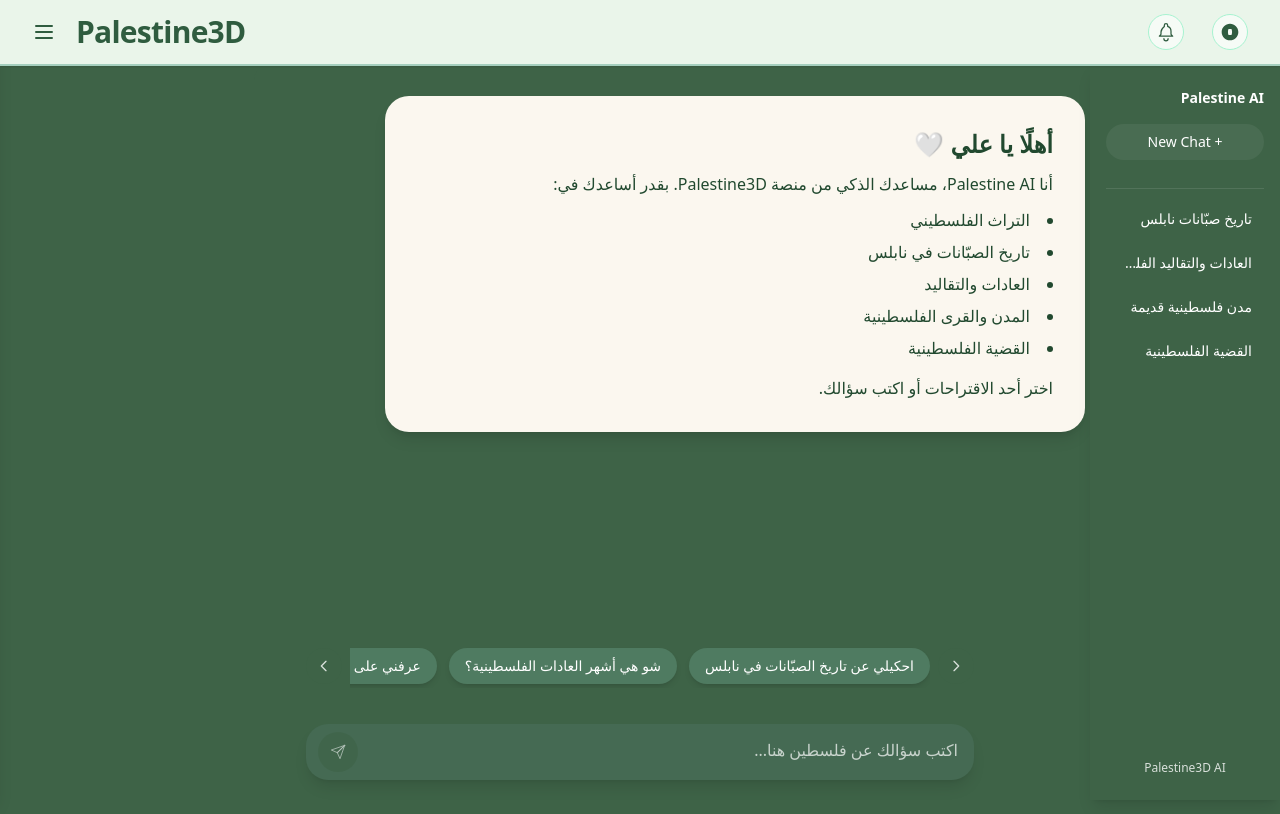
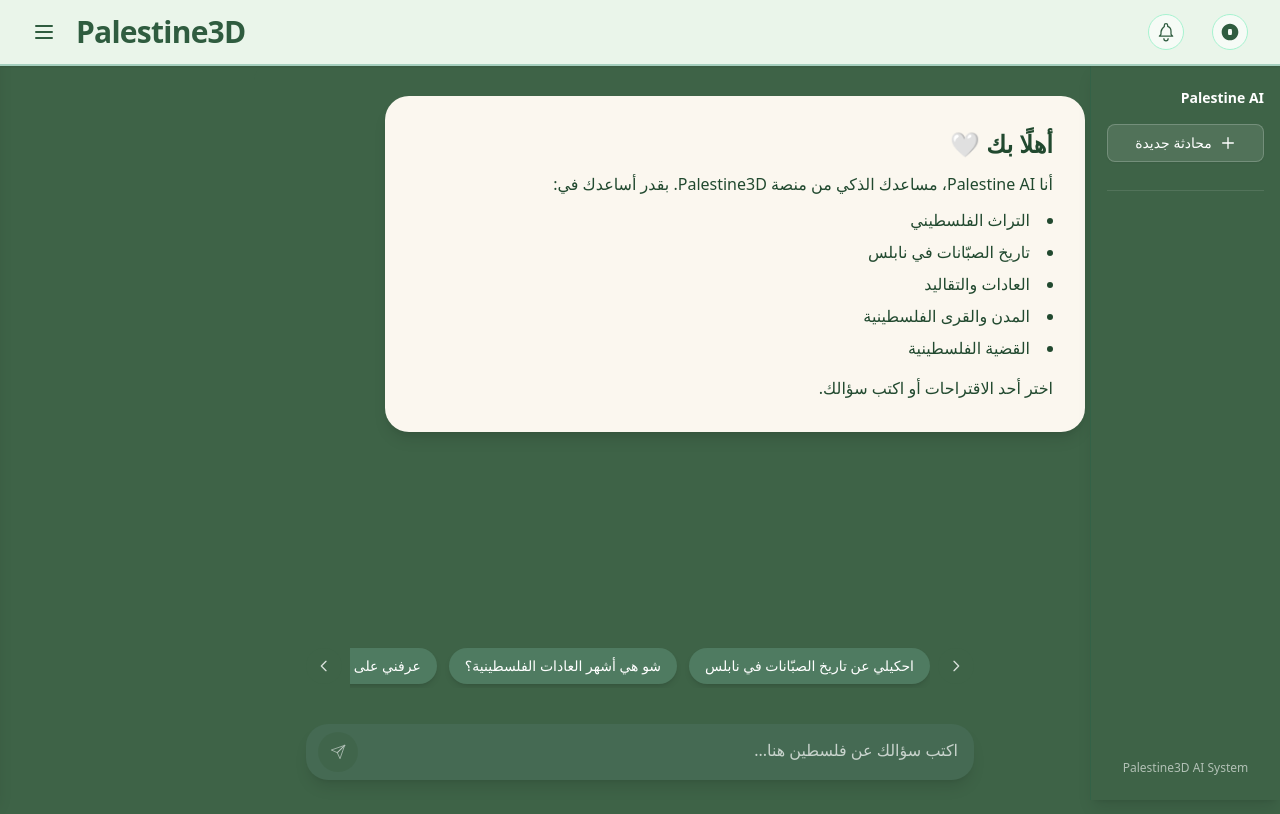
Before and after one commit to alimohsen14/software-graduation-project, a React (Create React App) app: page /palestine-ai in a window 1280 px wide. Shown: the top 814 px of the page. Built offline with nearby package versions, Linux system fonts and the light colour scheme.

Commit message:
feat: enhance AI system with context support, delete modal, and dynamic welcome user

```diff
--- a/src/components/ai/AISidebar.tsx
+++ b/src/components/ai/AISidebar.tsx
@@ -1,26 +1,48 @@
 import React, { useState } from "react";
+
+type Chat = {
+  id: number;
+  title: string;
+  createdAt: string;
+};
 
 interface Props {
   isOpen: boolean;
   toggle: () => void;
+  chats: Chat[];
+  onSelectChat: (id: number) => void;
+  onNewChat: () => void;
+  onDeleteChat: (id: number) => void;
 }
 
 export default function AISidebar({
   isOpen,
   toggle,
+  chats,
+  onSelectChat,
+  onNewChat,
+  onDeleteChat,
 }: Props): React.ReactElement {
-  const [active, setActive] = useState<string | null>(null);
+  // state عشان نعرف أي شات بدنا نحذفه، إذا null يعني فش اشي بده حذف حالياً
+  const [chatToDelete, setChatToDelete] = useState<number | null>(null);
 
-  const items = [
-    "تاريخ صبّانات نابلس",
-    "العادات والتقاليد الفلسطينية",
-    "مدن فلسطينية قديمة",
-    "القضية الفلسطينية",
-  ];
+  // لما يكبس على أيقونة الزبالة
+  const handleDeleteRequest = (e: React.MouseEvent, id: number) => {
+    e.stopPropagation();
+    setChatToDelete(id); // بنفتح المودال لهذا الشات
+  };
+
+  // التأكيد النهائي للحذف
+  const confirmDelete = () => {
+    if (chatToDelete !== null) {
+      onDeleteChat(chatToDelete);
+      setChatToDelete(null); // بنسكر المودال
+    }
+  };
 
   return (
     <>
-      {/* Optional: Backdrop for mobile only when open */}
+      {/* 1. طبقة التظليل للموبايل (لما تفتح القائمة الجانبية) */}
       {isOpen && (
         <div
           className="fixed inset-0 bg-black/50 z-30 md:hidden"
@@ -28,79 +50,162 @@
         />
       )}
 
+      {/* 2. السايد بار نفسه */}
       <aside
-        aria-label="AI Sidebar"
         className={`
         fixed right-0 top-16 h-[calc(100vh-64px)] w-[240px] sm:w-[260px] md:w-[190px]
-        bg-[#3e6347] shadow-lg
-        transform transition-transform duration-300 ease-in-out border-l border-emerald-800/20
-        ${
-          isOpen
-            ? "translate-x-0 z-40 pointer-events-auto"
-            : "translate-x-full z-10 pointer-events-none"
-        }
-        md:translate-x-0 md:pointer-events-auto md:z-30 md:border-none
+        bg-[#3e6347] shadow-lg transition-transform duration-300 border-l border-emerald-800/20
+        ${isOpen ? "translate-x-0 z-40" : "translate-x-full z-10"}
+        md:translate-x-0 md:z-30
       `}
       >
-        <div className="h-full overflow-hidden px-4 py-6 flex flex-col text-white">
-          {/* Header: title + mobile close button */}
+        <div className="h-full px-4 py-6 flex flex-col text-white">
+          {/* الترويسة وزر الإغلاق للموبايل */}
           <div className="flex items-center justify-between mb-4">
             <span className="text-sm font-semibold">Palestine AI</span>
-
-            {/* Close shown on mobile */}
             <button
               onClick={toggle}
-              aria-label="Close AI sidebar"
-              className="md:hidden text-white hover:bg-white/10 w-7 h-7 rounded-full flex items-center justify-center transition"
+              className="md:hidden text-white hover:bg-white/10 w-7 h-7 rounded-full flex items-center justify-center"
             >
               ✕
             </button>
           </div>
 
-          {/* New Chat */}
+          {/* زر محادثة جديدة */}
           <button
-            type="button"
-            className="w-full mb-4 px-3 py-2 rounded-full text-sm font-medium text-white transition hover:bg-white/10"
-            style={{ backgroundColor: "rgba(255,255,255,0.06)" }}
+            onClick={() => {
+              onNewChat();
+              if (window.innerWidth < 768) toggle();
+            }}
+            className="w-full mb-4 flex items-center justify-center gap-2 bg-white/10 hover:bg-white/20 text-white py-2 rounded-lg transition-colors border border-white/20 shadow-sm"
           >
-            + New Chat
+            <svg
+              className="w-4 h-4"
+              fill="none"
+              viewBox="0 0 24 24"
+              stroke="currentColor"
+            >
+              <path
+                strokeLinecap="round"
+                strokeLinejoin="round"
+                strokeWidth={2}
+                d="M12 4v16m8-8H4"
+              />
+            </svg>
+            <span className="text-sm font-medium">محادثة جديدة</span>
           </button>
 
           <div className="border-t border-white/10 my-3" />
 
-          {/* Navigation list */}
-          {/* التعديل هون: ضفت overflow-x-hidden عشان يمنع السكرول اللي بالعرض */}
-          <nav className="flex-1 overflow-y-auto overflow-x-hidden">
+          {/* قائمة المحادثات */}
+          <nav className="flex-1 overflow-y-auto custom-scrollbar pb-4">
             <ul className="flex flex-col gap-2">
-              {items.map((label) => {
-                const isActive = active === label;
-                return (
-                  <li key={label}>
+              {chats.map((chat) => (
+                <li key={chat.id} className="relative group">
+                  <div
+                    onClick={() => onSelectChat(chat.id)}
+                    className="cursor-pointer w-full text-right px-3 py-2 rounded-lg hover:bg-white/10 transition flex items-center justify-between"
+                  >
+                    <span className="text-sm truncate block text-white/90 group-hover:text-white max-w-[140px]">
+                      {chat.title}
+                    </span>
+
+                    {/* زر الحذف يظهر عند الـ Hover */}
                     <button
-                      onClick={() => setActive(label)}
-                      className="w-full text-right px-3 py-2 rounded-lg transition"
-                      style={
-                        isActive
-                          ? {
-                              backgroundColor: "rgba(127,179,123,0.14)",
-                              color: "#fff",
-                            }
-                          : { color: "#fff" }
-                      }
+                      onClick={(e) => handleDeleteRequest(e, chat.id)}
+                      className="opacity-100 md:opacity-0 group-hover:opacity-100 text-white/40 hover:text-red-300 transition-all p-1"
+                      title="حذف المحادثة"
                     >
-                      <span className="text-sm truncate block">{label}</span>
+                      <svg
+                        className="w-4 h-4"
+                        fill="none"
+                        viewBox="0 0 24 24"
+                        stroke="currentColor"
+                      >
+                        <path
+                          strokeLinecap="round"
+                          strokeLinejoin="round"
+                          strokeWidth={1.5}
+                          d="M19 7l-.867 12.142A2 2 0 0116.138 21H7.862a2 2 0 01-1.995-1.858L5 7m5 4v6m4-6v6m1-10V4a1 1 0 00-1-1h-4a1 1 0 00-1 1v3M4 7h16"
+                        />
+                      </svg>
                     </button>
-                  </li>
-                );
-              })}
+                  </div>
+                </li>
+              ))}
             </ul>
           </nav>
 
-          <div className="mt-auto text-xs text-white/80 pt-4 text-center">
-            Palestine3D AI
+          <div className="mt-auto text-xs text-white/60 pt-4 text-center">
+            Palestine3D AI System
           </div>
         </div>
       </aside>
+
+      {/* ============================================== */}
+      {/* 3. نافذة التأكيد (Custom Modal) */}
+      {/* ============================================== */}
+      {chatToDelete !== null && (
+        <div
+          className="fixed inset-0 z-[60] flex items-center justify-center p-4 bg-black/60 backdrop-blur-sm animate-in fade-in duration-200"
+          dir="rtl"
+          onClick={() => setChatToDelete(null)} // تسكير عند الضغط برا
+        >
+          {/* محتوى المودال */}
+          <div
+            onClick={(e) => e.stopPropagation()} // منع الإغلاق عند الضغط جوا
+            className="bg-[#FBF7EF] w-full max-w-sm rounded-2xl shadow-2xl p-6 border border-[#3e6347]/20 transform scale-100 animate-in zoom-in-95 duration-200"
+          >
+            <div className="text-center">
+              <div className="mx-auto flex items-center justify-center h-12 w-12 rounded-full bg-red-100 mb-4">
+                <svg
+                  className="h-6 w-6 text-red-600"
+                  fill="none"
+                  viewBox="0 0 24 24"
+                  stroke="currentColor"
+                >
+                  <path
+                    strokeLinecap="round"
+                    strokeLinejoin="round"
+                    strokeWidth="2"
+                    d="M12 9v2m0 4h.01m-6.938 4h13.856c1.54 0 2.502-1.667 1.732-3L13.732 4c-.77-1.333-2.694-1.333-3.464 0L3.34 16c-.77 1.333.192 3 1.732 3z"
+                  />
+                </svg>
+              </div>
+
+              <h3 className="text-lg leading-6 font-bold text-[#21492f]">
+                حذف المحادثة؟
+              </h3>
+
+              <p className="text-sm text-gray-600 mt-2">
+                هل أنت متأكد من رغبتك في حذف هذه المحادثة نهائيًا؟
+                <br />
+                <span className="text-xs text-red-500 font-medium">
+                  لا يمكن التراجع عن هذا الإجراء.
+                </span>
+              </p>
+            </div>
+
+            <div className="mt-6 flex gap-3 justify-center">
+              <button
+                type="button"
+                onClick={confirmDelete}
+                className="flex-1 inline-flex justify-center rounded-xl border border-transparent shadow-sm px-4 py-2 bg-red-600 text-base font-medium text-white hover:bg-red-700 focus:outline-none focus:ring-2 focus:ring-offset-2 focus:ring-red-500 sm:text-sm transition-colors"
+              >
+                نعم، احذف
+              </button>
+
+              <button
+                type="button"
+                onClick={() => setChatToDelete(null)}
+                className="flex-1 inline-flex justify-center rounded-xl border border-gray-300 shadow-sm px-4 py-2 bg-white text-base font-medium text-gray-700 hover:bg-gray-50 focus:outline-none focus:ring-2 focus:ring-offset-2 focus:ring-[#3e6347] sm:text-sm transition-colors"
+              >
+                إلغاء
+              </button>
+            </div>
+          </div>
+        </div>
+      )}
     </>
   );
 }
--- a/src/pages/PalestineAIPage.tsx
+++ b/src/pages/PalestineAIPage.tsx
@@ -1,3 +1,4 @@
+/* eslint-disable */
 import React, { useEffect, useState } from "react";
 import DashboardLayout from "../components/layout/DashboardLayout";
 import AISidebar from "../components/ai/AISidebar";
@@ -6,16 +7,26 @@
 import AIChatInput from "../components/ai/AIChatInput";
 import AIMessageBubble from "../components/ai/AIMessageBubble";
 
+// ✅ استوردنا deleteChat
+import {
+  askAI,
+  getChats,
+  getChatMessages,
+  deleteChat,
+} from "../services/aiService";
+import { getToken, getProfile } from "../services/authService";
+
+// ... (نفس الأنواع Types) ...
 type Message = {
   id: string;
   text: string;
   role: "user" | "assistant";
   createdAt: number;
 };
+type Chat = { id: number; title: string; createdAt: string };
 
 type AIPageProps = {
   setIsSidebarOpen?: React.Dispatch<React.SetStateAction<boolean>>;
-  // استقبلنا البروبس الخاصة بالـ AI Sidebar
   isAISidebarOpen?: boolean;
   toggleAISidebar?: () => void;
 };
@@ -28,55 +39,140 @@
   const [messages, setMessages] = useState<Message[]>([]);
   const [input, setInput] = useState("");
   const [isLoading, setIsLoading] = useState(false);
+  const [userName, setUserName] = useState<string>("");
+  const [chats, setChats] = useState<Chat[]>([]);
+  const [activeChatId, setActiveChatId] = useState<number | null>(null);
 
-  // إغلاق القائمة الرئيسية عند التحميل (اختياري)
+  const token = getToken();
+
+  // ... (نفس الـ useEffect القديم لجلب الداتا) ...
   useEffect(() => {
     if (setIsSidebarOpen) setIsSidebarOpen(false);
-  }, [setIsSidebarOpen]);
+    async function loadData() {
+      if (!token) return;
+      try {
+        const chatsData: Chat[] = await getChats(token);
+        setChats(chatsData.reverse());
+        const profileRes = await getProfile(token);
+        if (profileRes.data?.user) setUserName(profileRes.data.user.name);
+      } catch (error) {
+        console.error("Failed to load initial data:", error);
+      }
+    }
+    loadData();
+  }, [setIsSidebarOpen, token]);
 
-  function handleSend() {
-    if (!input.trim()) return;
+  const handleNewChat = () => {
+    setMessages([]);
+    setActiveChatId(null);
+    setInput("");
+  };
 
-    const msg: Message = {
+  // ✅ دالة الحذف المنطقية
+  async function handleDeleteChatLogic(chatId: number) {
+    if (!token) return;
+
+    // 1. حذف بصري فوري (Optimistic Update) عشان السرعة
+    setChats((prev) => prev.filter((c) => c.id !== chatId));
+
+    // 2. إذا كان المستخدم فاتح الشات اللي انحذف، نرجعه للبداية
+    if (activeChatId === chatId) {
+      handleNewChat();
+    }
+
+    // 3. الاتصال بالسيرفر للحذف الفعلي
+    try {
+      await deleteChat(chatId, token);
+    } catch (error) {
+      console.error("Failed to delete chat:", error);
+      // ممكن هون ترجع الشات لو فشلت العملية (اختياري)
+      alert("حدث خطأ أثناء الحذف");
+    }
+  }
+
+  // ... (نفس دوال performSend و handleSendClick) ...
+  async function performSend(textToSend: string) {
+    if (!textToSend.trim() || !token) return;
+    const userMsg: Message = {
       id: String(Date.now()),
-      text: input,
+      text: textToSend,
       role: "user",
       createdAt: Date.now(),
     };
-
-    setMessages((prev) => [...prev, msg]);
-    setInput("");
+    setMessages((prev) => [...prev, userMsg]);
     setIsLoading(true);
 
-    setTimeout(() => setIsLoading(false), 600);
+    try {
+      const res = await askAI(textToSend, "ar", token, activeChatId);
+      const aiMsg: Message = {
+        id: String(Date.now() + 1),
+        text: res.answer,
+        role: "assistant",
+        createdAt: Date.now(),
+      };
+      setMessages((prev) => [...prev, aiMsg]);
+
+      if (!activeChatId) {
+        setActiveChatId(res.chatId);
+        const newChat: Chat = {
+          id: res.chatId,
+          title: res.title,
+          createdAt: new Date().toISOString(),
+        };
+        setChats((prev) => [newChat, ...prev]);
+      }
+    } catch (error) {
+      console.error("AI error:", error);
+    } finally {
+      setIsLoading(false);
+    }
   }
 
-  function handleSuggestionSelect(text: string) {
-    setInput(text);
-    setTimeout(handleSend, 0);
+  const handleSendClick = () => {
+    performSend(input);
+    setInput("");
+  };
+  const handleSuggestionSelect = (text: string) => performSend(text);
+
+  // ... (نفس دالة handleSelectChat) ...
+  async function handleSelectChat(chatId: number) {
+    if (!token) return;
+    setActiveChatId(chatId);
+    setIsLoading(true);
+    try {
+      const data = await getChatMessages(chatId, token);
+      const formatted: Message[] = data.map((m: any) => ({
+        id: String(m.id),
+        text: m.content,
+        role: m.role,
+        createdAt: new Date(m.createdAt).getTime(),
+      }));
+      setMessages(formatted);
+      if (window.innerWidth < 768 && toggleAISidebar) toggleAISidebar();
+    } catch (error) {
+      console.error("Error loading chat messages:", error);
+    } finally {
+      setIsLoading(false);
+    }
   }
 
   return (
     <div
       dir="rtl"
       style={{ background: "#3e6347" }}
-      className="min-h-screen text-white relative rounded-2xl md:ml-[190px] transition-all duration-300"
+      className="min-h-screen text-white relative rounded-2xl md:ml-[190px]"
     >
-      {/*
-         ملاحظة: ضفت md:ml-[190px] للـ container
-         عشان المحتوى ما ييجي تحت الـ Sidebar بالديسك توب
-         لأن الـ Sidebar ماخد fixed
-      */}
-
-      {/* AI Sidebar */}
       <AISidebar
         isOpen={isAISidebarOpen}
         toggle={toggleAISidebar || (() => {})}
+        chats={chats}
+        onSelectChat={handleSelectChat}
+        onNewChat={handleNewChat}
+        onDeleteChat={handleDeleteChatLogic} // ✅ مررنا دالة الحذف
       />
 
-      {/* Content */}
       <main className="mx-auto max-w-[900px] px-4 py-8 pb-32">
-        {messages.length === 0 && <AIWelcomeBox />}
+        {messages.length === 0 && <AIWelcomeBox userName={userName} />}
 
         {messages.map((m) => (
           <AIMessageBubble
@@ -87,14 +183,14 @@
         ))}
       </main>
 
-      <div className=" md:pr-[190px]">
-        {/*  Container for input area to respect sidebar on desktop */}
-        <AISuggestions onSelect={handleSuggestionSelect} />
-
+      <div className="md:pr-[190px]">
+        {messages.length === 0 && (
+          <AISuggestions onSelect={handleSuggestionSelect} />
+        )}
         <AIChatInput
           value={input}
           onChange={setInput}
-          onSend={handleSend}
+          onSend={handleSendClick}
           isLoading={isLoading}
         />
       </div>
@@ -103,9 +199,7 @@
 }
 
 export default function PalestineAIPage() {
-  // هون عرفنا الستيت عشان نقدر نتحكم فيه من النافبار ومن السايدبار نفسه
   const [isAiSidebarOpen, setAiSidebarOpen] = useState(false);
-
   return (
     <DashboardLayout
       onToggleAISidebar={() => setAiSidebarOpen((prev) => !prev)}
--- /dev/null
+++ b/src/services/aiService.ts
@@ -0,0 +1,79 @@
+// services/aiService.ts
+// @ts-ignore
+import axios from "axios";
+
+const API_URL = "http://localhost:3000/ai";
+
+export type AIResponse = {
+  answer: string;
+  chatId: number;
+  title: string;
+};
+
+export type Chat = {
+  id: number;
+  title: string;
+  createdAt: string;
+};
+
+export type AIMessage = {
+  id: number;
+  chatId: number;
+  role: "user" | "assistant";
+  content: string;
+  createdAt: string;
+};
+
+// التعديل هنا: أضفنا chatId كباراميتر اختياري
+export const askAI = async (
+  message: string,
+  lang: "ar" | "en",
+  token: string,
+  chatId?: number | null
+): Promise<AIResponse> => {
+  // نرسل chatId ضمن الـ body
+  const res = await axios.post<AIResponse>(
+    `${API_URL}/ask`,
+    { message, lang, chatId },
+    {
+      headers: {
+        Authorization: `Bearer ${token}`,
+      },
+    }
+  );
+
+  return res.data;
+};
+
+export const getChats = async (token: string): Promise<Chat[]> => {
+  const res = await axios.get<Chat[]>(`${API_URL}/chats`, {
+    headers: {
+      Authorization: `Bearer ${token}`,
+    },
+  });
+
+  return res.data;
+};
+
+export const getChatMessages = async (
+  chatId: number,
+  token: string
+): Promise<AIMessage[]> => {
+  const res = await axios.get<AIMessage[]>(`${API_URL}/${chatId}/messages`, {
+    headers: {
+      Authorization: `Bearer ${token}`,
+    },
+  });
+
+  return res.data;
+};
+
+export const deleteChat = async (chatId: number, token: string) => {
+  const res = await axios.delete(`${API_URL}/${chatId}`, {
+    headers: {
+      Authorization: `Bearer ${token}`,
+    },
+  });
+
+  return res.data;
+};
--- a/src/services/authService.ts
+++ b/src/services/authService.ts
@@ -84,3 +84,8 @@
     newPassword,
   });
 };
+
+/* ✅ أضفنا هاد الجزء فقط بدون لمس أي كود فوق */
+export const getToken = (): string | null => {
+  return localStorage.getItem("accessToken");
+};
```
Also changed, not shown: src/components/ai/AIWelcomeBox.tsx (+10 -2 lines).
